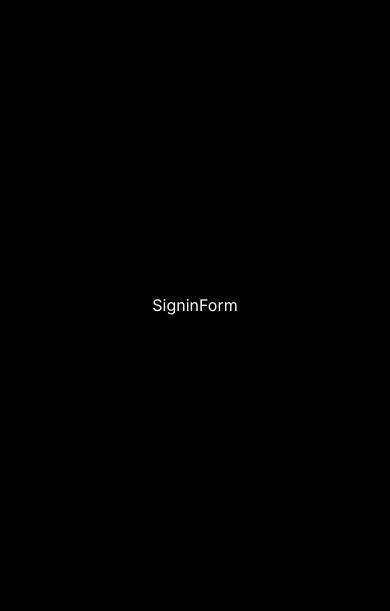
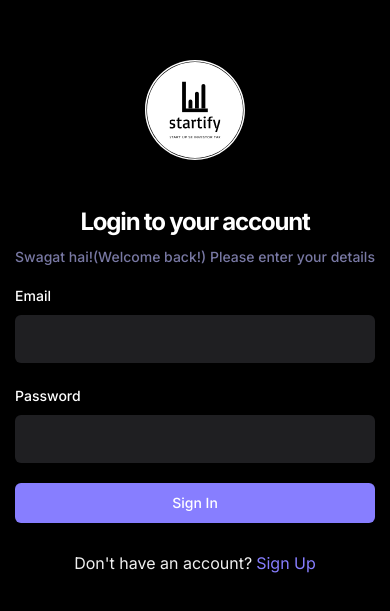
Before and after one commit to adarsh1001111/Startify, a React (Vite) app: page /sign-in in a window 390 px wide. Shown: the part 117-728 px from the top of the page. Built offline with nearby package versions, Linux system fonts and the light colour scheme; no server answers.

Commit message:
Sign In Page added and all functionality tested

```diff
--- a/src/_auth/forms/SigninForm.tsx
+++ b/src/_auth/forms/SigninForm.tsx
@@ -1,7 +1,146 @@
-import React from "react";
+import * as z from "zod";
+import { useForm } from "react-hook-form";
+import { Link, useNavigate } from "react-router-dom";
+import { zodResolver } from "@hookform/resolvers/zod";
+
+import {
+  Form,
+  FormControl,
+  FormField,
+  FormItem,
+  FormLabel,
+  FormMessage,
+} from "@/components/ui/form";
+import { Input } from "@/components/ui/input";
+import { Button } from "@/components/ui/button";
+import Loader from "@/components/shared/Loader";
+import { useToast } from "@/components/ui/use-toast";
+
+import { useSignInAccount } from "@/lib/react-query/queriesAndMutations";
+import { SigninValidation } from "@/lib/validation";
+import { useUserContext } from "@/context/AuthContext";
 
 const SigninForm = () => {
-  return <div>SigninForm</div>;
+  const { toast } = useToast();
+  const navigate = useNavigate();
+  const { checkAuthUser, isLoading: isUserLoading } = useUserContext();
+
+  const form = useForm<z.infer<typeof SigninValidation>>({
+    resolver: zodResolver(SigninValidation),
+    defaultValues: {
+      email: "",
+      password: "",
+    },
+  });
+
+  // Queries
+
+  const { mutateAsync: signInAccount } = useSignInAccount();
+
+  // Handler
+  const handleSignup = async (user: z.infer<typeof SigninValidation>) => {
+    try {
+      const session = await signInAccount({
+        email: user.email,
+        password: user.password,
+      });
+
+      if (!session) {
+        toast({ title: "Sign in failed.Please try again." });
+
+        navigate("/sign-in");
+
+        return;
+      }
+
+      const isLoggedIn = await checkAuthUser();
+
+      if (isLoggedIn) {
+        form.reset();
+
+        navigate("/");
+      } else {
+        toast({ title: "Login failed. Please try again." });
+
+        return;
+      }
+    } catch (error) {
+      console.log({ error });
+    }
+  };
+
+  return (
+    <Form {...form}>
+      <div className="sm:w-420 flex-center flex-col">
+        <img
+          height="150px"
+          width="150px"
+          src="/assets/images/logo-white.svg"
+          alt="logo"
+        />
+
+        <h2 className="h3-bold md:h2-bold pt-5 sm:pt-12">
+          Login to your account
+        </h2>
+        <p className="text-light-3 small-medium md:base-regular mt-2">
+          Swagat hai!(Welcome back!) Please enter your details
+        </p>
+
+        <form
+          onSubmit={form.handleSubmit(handleSignup)}
+          className="flex flex-col gap-5 w-full mt-4"
+        >
+          <FormField
+            control={form.control}
+            name="email"
+            render={({ field }) => (
+              <FormItem>
+                <FormLabel className="shad-form_label">Email</FormLabel>
+                <FormControl>
+                  <Input type="text" className="shad-input" {...field} />
+                </FormControl>
+                <FormMessage />
+              </FormItem>
+            )}
+          />
+
+          <FormField
+            control={form.control}
+            name="password"
+            render={({ field }) => (
+              <FormItem>
+                <FormLabel className="shad-form_label">Password</FormLabel>
+                <FormControl>
+                  <Input type="password" className="shad-input" {...field} />
+                </FormControl>
+                <FormMessage />
+              </FormItem>
+            )}
+          />
+
+          <Button type="submit" className="shad-button_primary">
+            {isUserLoading ? (
+              <div className="flex-center gap-2">
+                <Loader /> Loading...
+              </div>
+            ) : (
+              "Sign In"
+            )}
+          </Button>
+
+          <p className="text-small-regular text-light-2 text-center mt-2">
+            Don't have an account?
+            <Link
+              to="/sign-up"
+              className="text-primary-500 text-small-semibold ml-1"
+            >
+              Sign Up
+            </Link>
+          </p>
+        </form>
+      </div>
+    </Form>
+  );
 };
 
 export default SigninForm;
--- a/src/_auth/forms/SignupForm.tsx
+++ b/src/_auth/forms/SignupForm.tsx
@@ -50,7 +50,7 @@
       const newUser = await createUserAccount(user);
 
       if (!newUser) {
-        toast({ title: "Sign up failed. Please try again." });
+        toast({ title: "Sign Up failed. Please try again." });
 
         return;
       }
@@ -88,9 +88,9 @@
     <Form {...form}>
       <div className="sm:w-420 flex-center flex-col">
         <img
-          height="100px"
-          width="100px"
-          src="/assets/images/logo-white.png"
+          height="150px"
+          width="150px"
+          src="/assets/images/logo-white.svg"
           alt="logo"
         />
 
--- a/src/context/AuthContext.tsx
+++ b/src/context/AuthContext.tsx
@@ -49,9 +49,11 @@
     }
   };
   useEffect(() => {
-    //   localStorage.getItem("cookieFallback") === null
-
-    if (localStorage.getItem("cookieFallback") === "[]") navigate("/sign-in");
+    if (
+      localStorage.getItem("cookieFallback") === "[]" ||
+      localStorage.getItem("cookieFallback") === null
+    )
+      navigate("/sign-in");
     checkAuthUser();
   }, []);
   const value = {
--- a/src/lib/validation/index.ts
+++ b/src/lib/validation/index.ts
@@ -8,3 +8,9 @@
     .string()
     .min(8, { message: "Password must be atleast 8 characters" }),
 });
+export const SigninValidation = z.object({
+  email: z.string().email(),
+  password: z
+    .string()
+    .min(8, { message: "Password must be atleast 8 characters" }),
+});
```
Also changed, not shown: public/assets/images/logo-white.svg (added).
